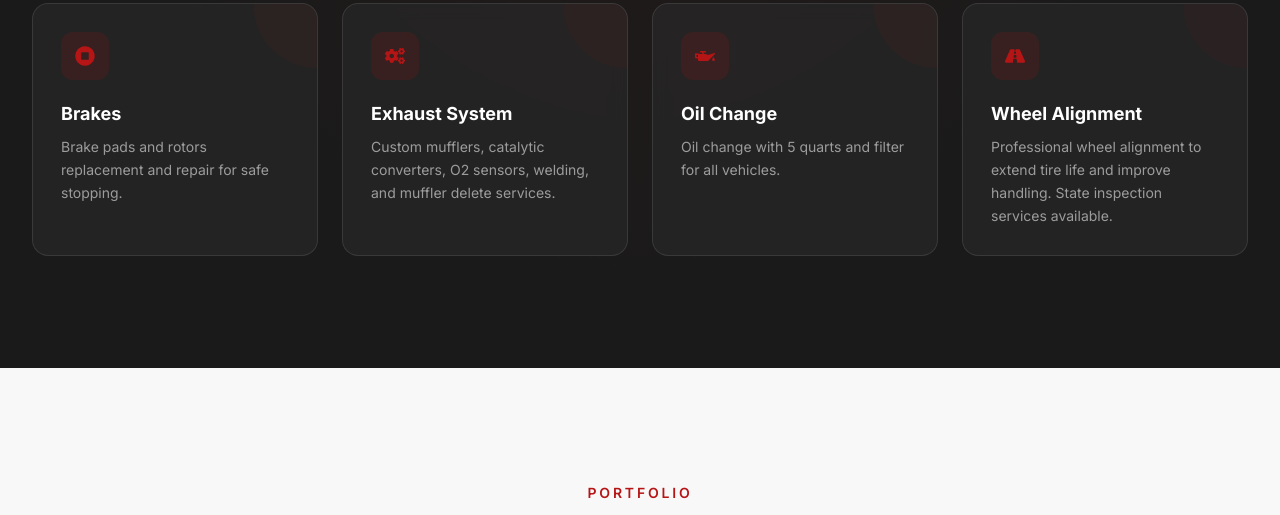
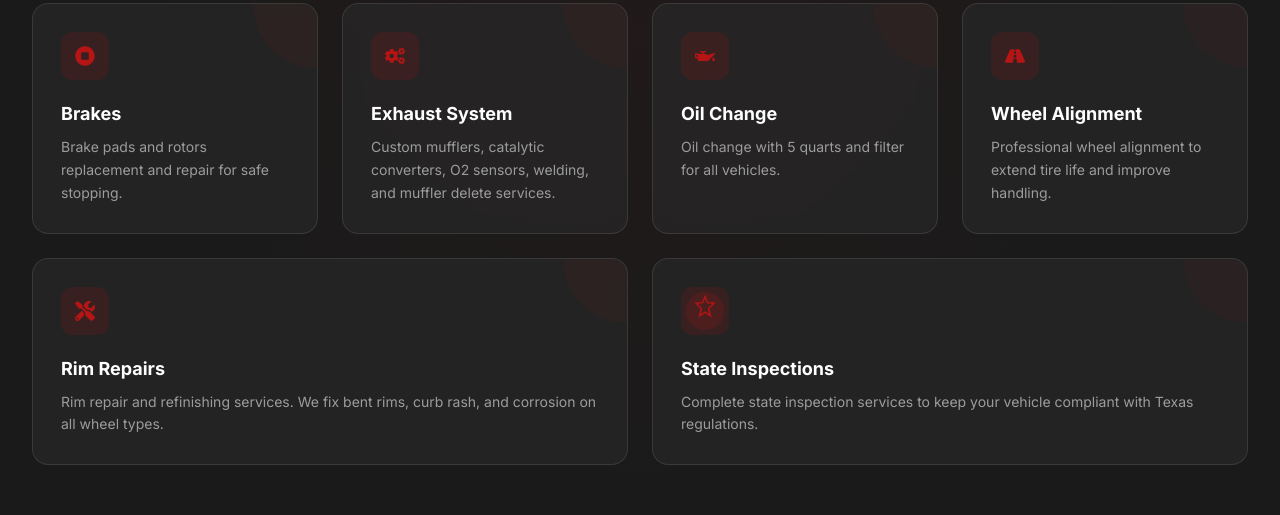
Before and after one commit to RobTov/cm-tires, a Next.js app: page / in a window 1280 px wide. Shown: the part 1320-1835 px from the top of the page. Built offline with nearby package versions, Linux system fonts and the light colour scheme.

Commit message:
feat: added two new services

```diff
--- a/src/components/Services.tsx
+++ b/src/components/Services.tsx
@@ -11,9 +11,19 @@ import {
   FaCogs,
   FaOilCan,
   FaRoad,
+  FaTools,
 } from "react-icons/fa";
 
-const iconMap = [FaCar, FaFilter, FaWrench, FaStopCircle, FaCogs, FaOilCan, FaRoad];
+function TexasIcon({ className }: { className?: string }) {
+  return (
+    <svg viewBox="0 0 40 40" className={className} fill="currentColor" xmlns="http://www.w3.org/2000/svg">
+      <circle cx="20" cy="20" r="16" opacity="0.15" />
+      <path d="M20 8 L22 13 L27.5 13.5 L23 18 L24.5 24 L20 21 L15.5 24 L17 18 L12.5 13.5 L18 13 Z" stroke="currentColor" strokeWidth="1.2" fill="none" />
+    </svg>
+  );
+}
+
+const iconMap = [FaCar, FaFilter, FaWrench, FaStopCircle, FaCogs, FaOilCan, FaRoad, FaTools, TexasIcon];
 
 export default function Services() {
   const { t } = useLanguage();
@@ -51,7 +61,7 @@ export default function Services() {
                 transition={{ duration: 0.5, delay: i * 0.08 }}
                 whileHover={{ y: -4 }}
                 className={`group relative overflow-hidden rounded-2xl border border-white/10 bg-dark-secondary/60 backdrop-blur-sm p-6 md:p-7 transition-all duration-300 hover:border-primary/30 hover:shadow-lg hover:shadow-primary/5 ${
-                  i === 0 ? "sm:col-span-2 lg:col-span-2 xl:col-span-2" : ""
+                  i === 0 || i === 7 || i === 8 ? "sm:col-span-2 lg:col-span-2 xl:col-span-2" : ""
                 }`}
               >
                 <div className="absolute top-0 right-0 w-32 h-32 bg-primary/5 rounded-full -translate-y-1/2 translate-x-1/2 transition-transform group-hover:scale-150 group-hover:bg-primary/10" />
--- a/src/translations/en.ts
+++ b/src/translations/en.ts
@@ -41,7 +41,15 @@ export const en = {
       },
       {
         name: "Wheel Alignment",
-        description: "Professional wheel alignment to extend tire life and improve handling. State inspection services available.",
+        description: "Professional wheel alignment to extend tire life and improve handling.",
+      },
+      {
+        name: "Rim Repairs",
+        description: "Rim repair and refinishing services. We fix bent rims, curb rash, and corrosion on all wheel types.",
+      },
+      {
+        name: "State Inspections",
+        description: "Complete state inspection services to keep your vehicle compliant with Texas regulations.",
       },
     ],
   },
--- a/src/translations/es.ts
+++ b/src/translations/es.ts
@@ -43,6 +43,14 @@ export const es = {
         name: "Alineación",
         description: "Alineación profesional de ruedas para extender la vida de las llantas y mejorar el manejo. Inspección estatal disponible.",
       },
+      {
+        name: "Reparación de Rines",
+        description: "Reparación y restauración de rines. Arreglamos rines doblados, ralladuras y corrosión en todo tipo de llantas.",
+      },
+      {
+        name: "Inspección Estatal",
+        description: "Servicio completo de inspección estatal para mantener su vehículo en regla con las regulaciones de Texas.",
+      },
     ],
   },
   gallery: {
```
